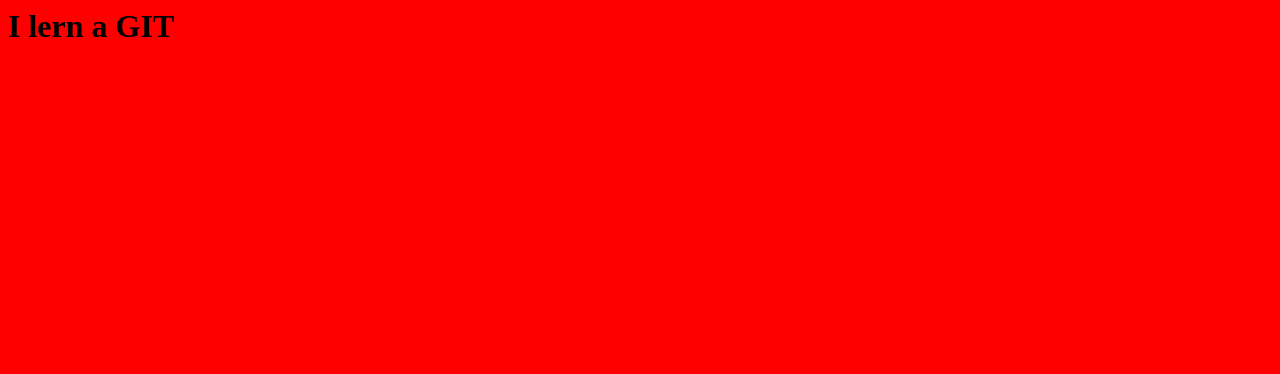
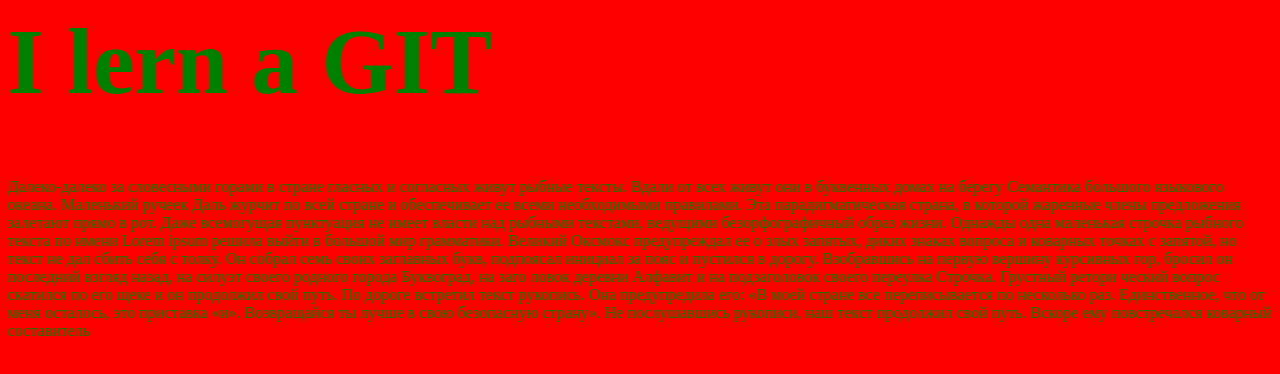
Before and after one commit to Alexandr5718665/lesson, a plain HTML site: page index.html in a window 1280 px wide. Drawn offline with Linux system fonts and the light colour scheme.

Commit message:
second_commit

```diff
--- a/index.html
+++ b/index.html
@@ -4,5 +4,23 @@
 	</head>
 	<body>
 		<h1> I lern a GIT</h1>
+		<p>Далеко-далеко за словесными горами в стране гласных и согласных живут
+		рыбные тексты. Вдали от всех живут они в буквенных домах на берегу Семантика
+		большого языкового океана. Маленький ручеек Даль журчит по всей стране и
+		обеспечивает ее всеми необходимыми правилами. Эта парадигматическая страна,
+		в которой жаренные члены предложения залетают прямо в рот. Даже всемогущая
+		пунктуация не имеет власти над рыбными текстами, ведущими безорфографичный
+		образ жизни. Однажды одна маленькая строчка рыбного текста по имени Lorem
+		ipsum решила выйти в большой мир грамматики. Великий Оксмокс предупреждал ее
+		о злых запятых, диких знаках вопроса и коварных точках с запятой, но текст
+		не дал сбить себя с толку. Он собрал семь своих заглавных букв, подпоясал инициал
+		за пояс и пустился в дорогу. Взобравшись на первую вершину курсивных гор, бросил
+		он последний взгляд назад, на силуэт своего родного города Буквоград, на заго
+		ловок деревни Алфавит и на подзаголовок своего переулка Строчка. Грустный ретори
+		ческий вопрос скатился по его щеке и он продолжил свой путь. По дороге встретил
+		текст рукопись. Она предупредила его: «В моей стране все переписывается по
+		несколько раз. Единственное, что от меня осталось, это приставка «и».
+		Возвращайся ты лучше в свою безопасную страну». Не послушавшись рукописи,
+		наш текст продолжил свой путь. Вскоре ему повстречался коварный составитель </p>
 	</body>
 </html>
--- a/style.css
+++ b/style.css
@@ -1,3 +1,7 @@
 body{
 	background:red;
+	color:green;
 }
+h1{
+	font-size:70pt;
+}
```
